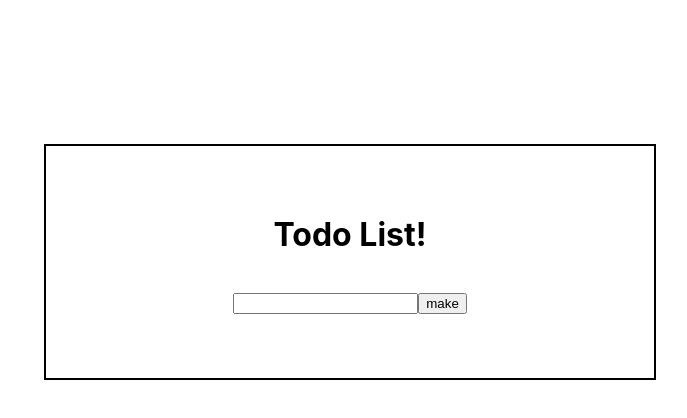
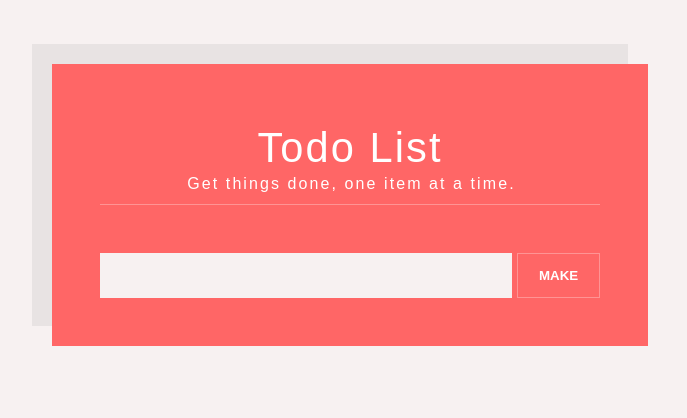
Before and after one commit to Dhruv-praju/react-TodoList-app, a React (Create React App) app: page / in a window 1280 px wide. Shown: the top 418 px of the page, without its empty margins (290-977 px from the left). Built offline with nearby package versions, Linux system fonts and the light colour scheme.

Commit message:
added css

```diff
--- a/public/index.html
+++ b/public/index.html
@@ -25,6 +25,7 @@
       Learn how to configure a non-root public URL by running `npm run build`.
     -->
     <title>React App</title>
+    <script src="https://kit.fontawesome.com/6d7586a781.js" crossorigin="anonymous"></script>
   </head>
   <body>
     <noscript>You need to enable JavaScript to run this app.</noscript>
--- a/src/NewTodoForm.css
+++ b/src/NewTodoForm.css
@@ -1,3 +1,30 @@
-.NewTodoForm{
+/* .NewTodoForm{
     padding: 1rem;
+} */
+.NewTodoForm form{
+    margin-top:3rem;
+	display:flex;
+	flex-wrap:wrap;
 }
+.NewTodoForm form input{
+    flex-grow:1;
+	border:none;
+	background:#f7f1f1;
+	padding:0.5em 1.5em;
+	font-size:1.3rem;
+}
+.NewTodoForm form button{
+    padding:0 1.3rem;
+	border:none;
+	background:#FF6666;
+	color:white;
+	text-transform:uppercase;
+	font-weight:bold;
+	border:1px solid rgba(255,255,255,.3);
+	margin-left:5px;
+	cursor:pointer;
+	transition:background .2s ease-out;
+}
+.NewTodoForm form button:hover{
+    background:#e25454;
+}
--- a/src/Todo.css
+++ b/src/Todo.css
@@ -1,7 +1,54 @@
 .Todo{
-    padding: 0.4rem;
+	margin:.3rem -3rem 4px;
+	padding:.9rem 3rem;
+	align-items:center;
+	background:rgba(255,255,255,0.1);
+    font-size: 1.3rem;
 }
+
 .completed{
-    color: grey;
+    color: rgb(212, 212, 212);
     text-decoration: line-through;
 }
+.Todo-EditForm input{
+    flex-grow:1;
+	border:none;
+	background:#f7f1f1;
+	padding:0.5em 1.5em;
+	font-size:1.1rem;
+}
+.Todo-EditForm button{
+    padding:1em 1.3em;
+	border:none;
+	background:#FF6666;
+	color:white;
+	text-transform:uppercase;
+	font-weight:bold;
+	border:1px solid rgba(255,255,255,.3);
+	margin-left:5px;
+	cursor:pointer;
+	transition:background .2s ease-out;
+}
+.Todo-EditForm button:hover{
+    background:#e25454;
+
+}
+.Todo-div{
+    display: flex;
+    justify-content: space-between;
+}
+
+.Todo-buttons{
+    flex-shrink: 0;
+    padding-left: 0.7em;
+    margin: auto 0;
+}
+.Todo-buttons button{
+    border: none;
+    font-size: 1em;
+    margin: 0.4em;
+    background: none;
+    -webkit-appearance: none;
+    cursor: pointer;
+    color: #fff;
+}
--- a/src/Todo.js
+++ b/src/Todo.js
@@ -36,23 +36,25 @@ class Todo extends Component{
     // }
     render(){
         return (
-            <div className='Todo'>
+            <li className='Todo'>
                 {this.state.editing
                 ?
                 <div>
-                    <form onSubmit={this.handleSubmit}>
+                    <form className='Todo-EditForm' onSubmit={this.handleSubmit}>
                         <input name='task' value={this.state.task} onChange={this.handleChange}/>
                         <button>Update</button>
                     </form>
                 </div>
                 :
-                <div>
-                    <span className={this.props.completed ? 'completed' :''} onClick={this.handleToggle}>{this.props.task}      </span>
-                    <button onClick={this.handleDelete}>delete</button>
-                    <button onClick={this.handleEdit}>edit</button>
+                <div className='Todo-div'>
+                    <p className={this.props.completed ? 'Todo-task completed' :'Todo-task'} onClick={this.handleToggle}>{this.props.task}</p>
+                    <div className='Todo-buttons'>
+                        <button><i class="fas fa-pen" onClick={this.handleEdit}></i></button>
+                        <button><i class="fas fa-trash" onClick={this.handleDelete}></i></button>
+                    </div>
                 </div>
                 }
-            </div>
+            </li>
         )
     }
 }
--- a/src/TodoList.css
+++ b/src/TodoList.css
@@ -1,7 +1,25 @@
 .TodoList{
-    border: black solid 2px;
-    width: 40%;
-    margin: auto;
-    margin-top: 9rem;
-    padding: 3rem;
+	margin:4rem auto;
+	padding:2rem 3rem 3rem;
+	max-width:500px;
+	background:#FF6666;
+	color:#FFF;
+	box-shadow:-20px -20px 0px 0px rgba(100,100,100,.1);
 }
+.TodoList h1{
+    font-weight:normal;
+    font-size:2.6rem;
+    letter-spacing:0.05em;
+    border-bottom:1px solid rgba(255,255,255,.3);
+}
+.TodoList h1 span{
+    display:block;
+	font-size:1rem;
+	margin-bottom:0.7rem;
+	margin-left:3px;
+	margin-top:0.2rem;
+}
+.TodoList ul{
+    margin-top:2.6rem;
+	list-style:none;
+}
--- a/src/TodoList.js
+++ b/src/TodoList.js
@@ -67,8 +67,10 @@ class TodoList extends Component{
     render(){
         return (
             <div className='TodoList'>
-                <h1>Todo List!</h1>
-                {this.showTodos()}
+                <h1>Todo List
+                    <span>Get things done, one item at a time.</span>
+                </h1>
+                <ul>{this.showTodos()}</ul>
 
                 <NewTodoForm addTodo={this.addTodo}/>
             </div>
--- a/src/index.css
+++ b/src/index.css
@@ -1,8 +1,8 @@
 body {
+  background:#f7f1f1;
+	font-size:1.1rem;
+	font-family:'Quicksand', sans-serif;
   margin: 0;
-  font-family: -apple-system, BlinkMacSystemFont, 'Segoe UI', 'Roboto', 'Oxygen',
-    'Ubuntu', 'Cantarell', 'Fira Sans', 'Droid Sans', 'Helvetica Neue',
-    sans-serif;
   -webkit-font-smoothing: antialiased;
   -moz-osx-font-smoothing: grayscale;
 }
```
